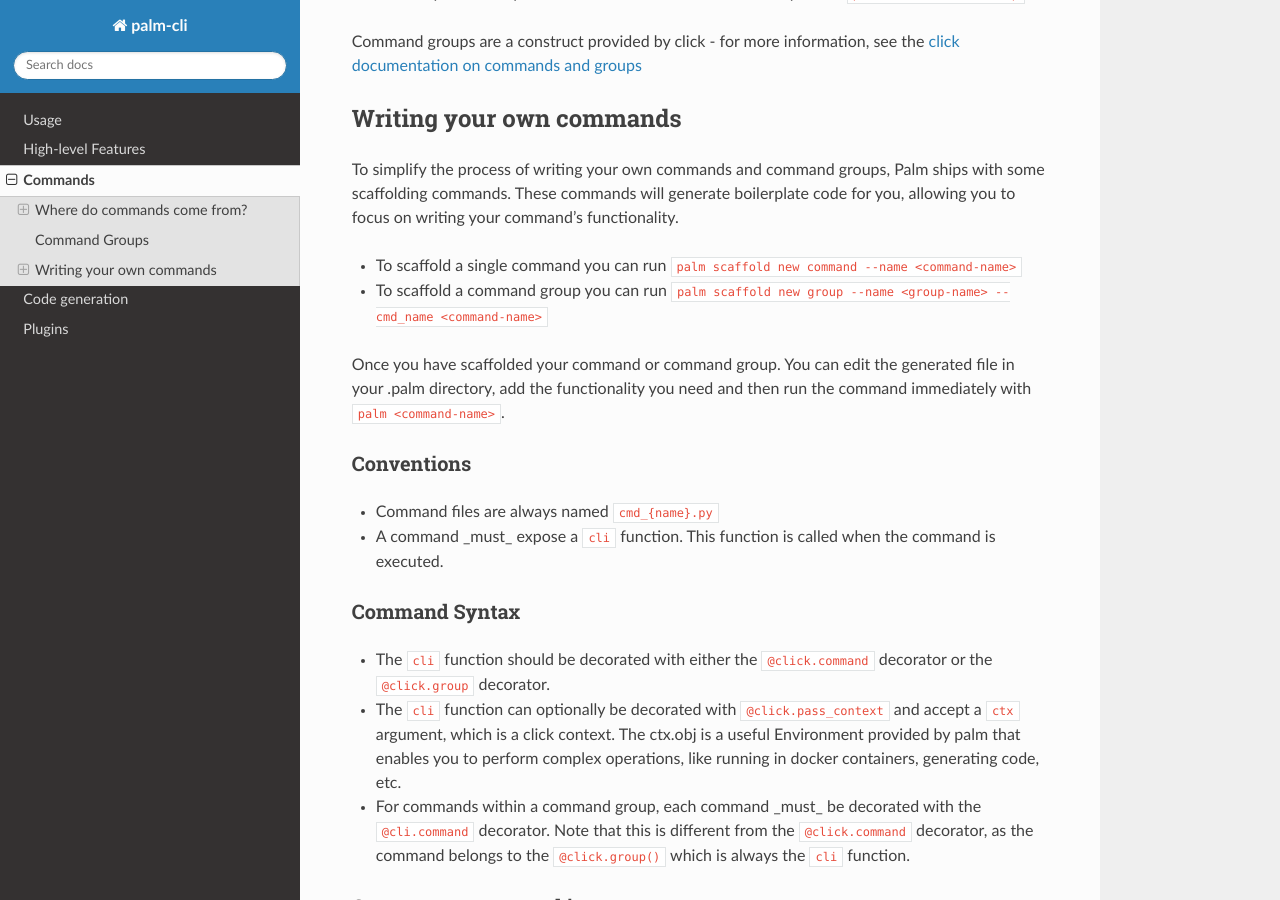
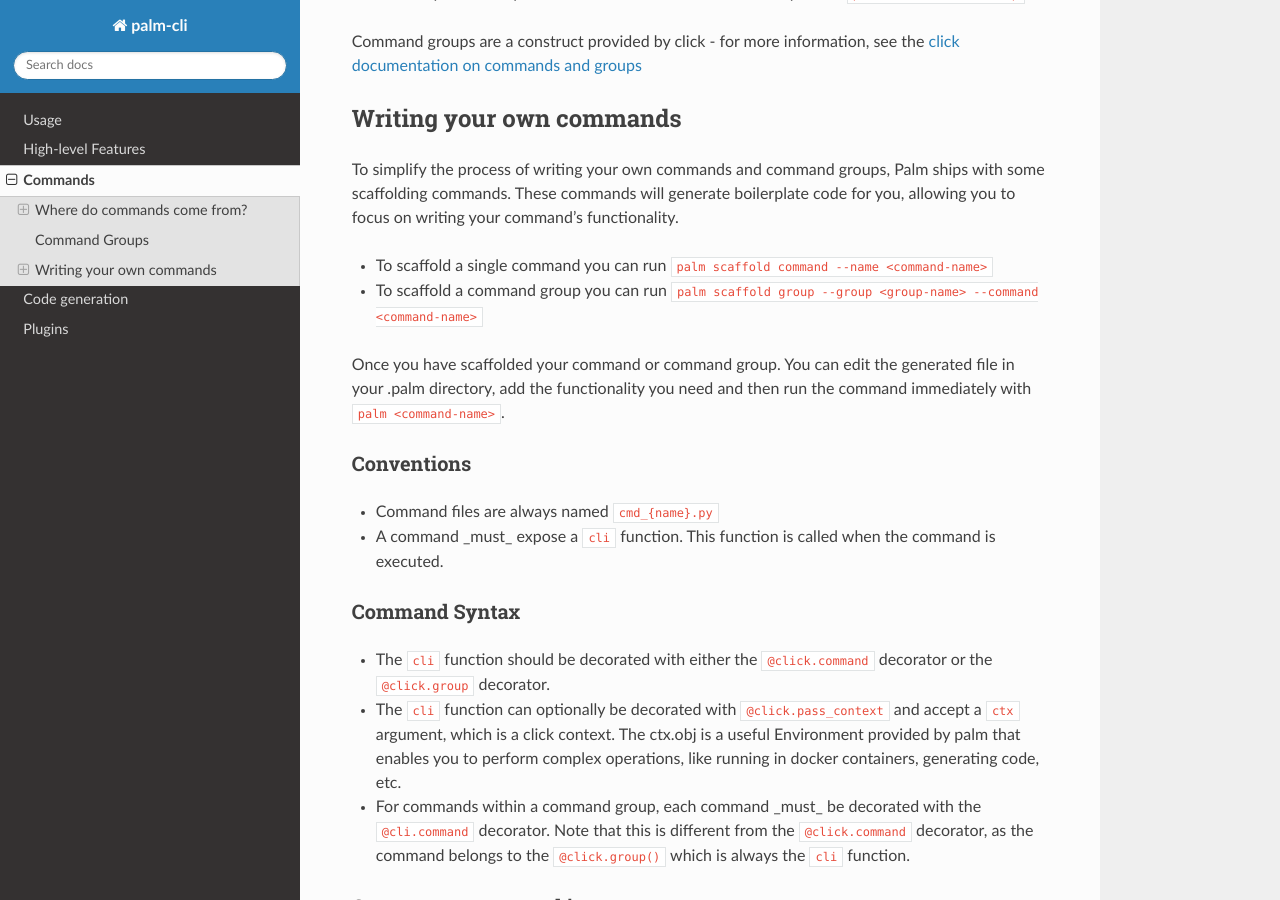
Before and after one commit to palmetto/palm-cli, a Sphinx documentation site: the page built from docs/source/commands.rst, in a window 1280 px wide and 900 px high, scrolled down 998 px. Built offline with Sphinx 7.4.7 and the Read the Docs theme 2.0.0, drawn with Linux system fonts in a browser that asks for light colours.

Commit message:
fix scaffold docs

```diff
--- a/docs/source/commands.rst
+++ b/docs/source/commands.rst
@@ -55,9 +55,9 @@ Palm ships with some scaffolding commands. These commands will generate boilerpl
 code for you, allowing you to focus on writing your command's functionality.
 
 - To scaffold a single command you can run
-  ``palm scaffold new command --name <command-name>``
+  ``palm scaffold command --name <command-name>``
 - To scaffold a command group you can run
-  ``palm scaffold new group --name <group-name> --cmd_name <command-name>``
+  ``palm scaffold group --group <group-name> --command <command-name>``
 
 Once you have scaffolded your command or command group. You can edit the generated
 file in your .palm directory, add the functionality you need and then run the command
```
